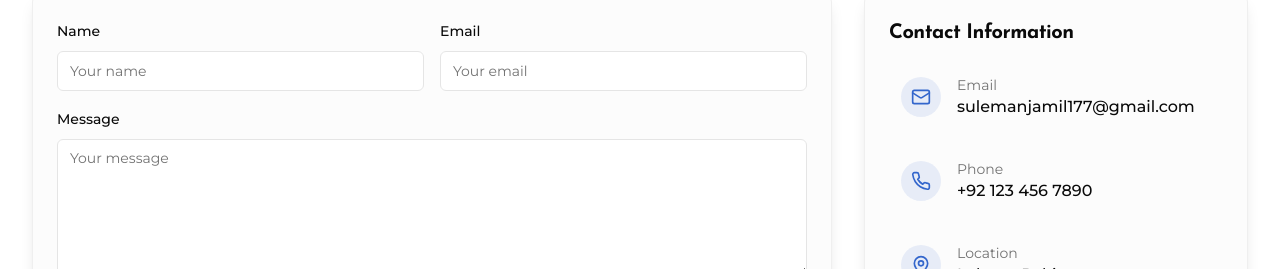
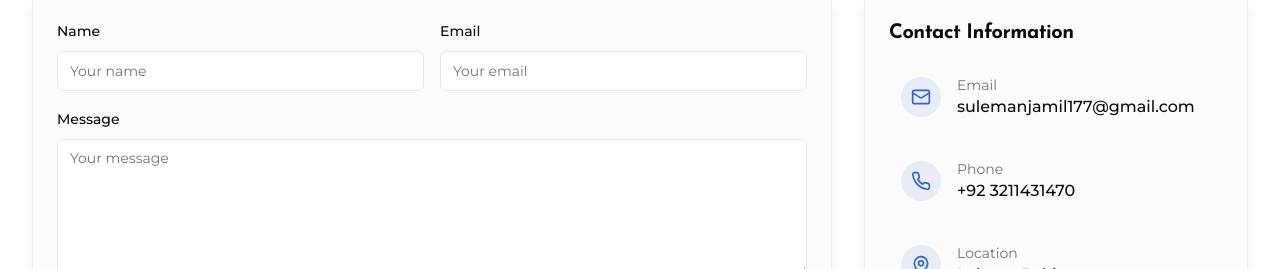
Before and after one commit to Suleman25/profile-pillar-site, a React (Vite) app: page / in a window 1280 px wide. Shown: the part 4546-4815 px from the top of the page. Built offline with nearby package versions, Linux system fonts and the light colour scheme.

Commit message:
final form

```diff
--- a/src/components/home/ContactSection.tsx
+++ b/src/components/home/ContactSection.tsx
@@ -1,4 +1,3 @@
-
 import { motion } from "framer-motion";
 import { Button } from "@/components/ui/button";
 import { Input } from "@/components/ui/input";
@@ -35,8 +34,8 @@ const contactInfo = [
   {
     icon: <Phone className="h-5 w-5" />,
     title: "Phone",
-    value: "+92 123 456 7890",
-    link: "tel:+921234567890"
+    value: "+92 3211431470",
+    link: "tel:+923211431470"
   },
   {
     icon: <MapPin className="h-5 w-5" />,
```
